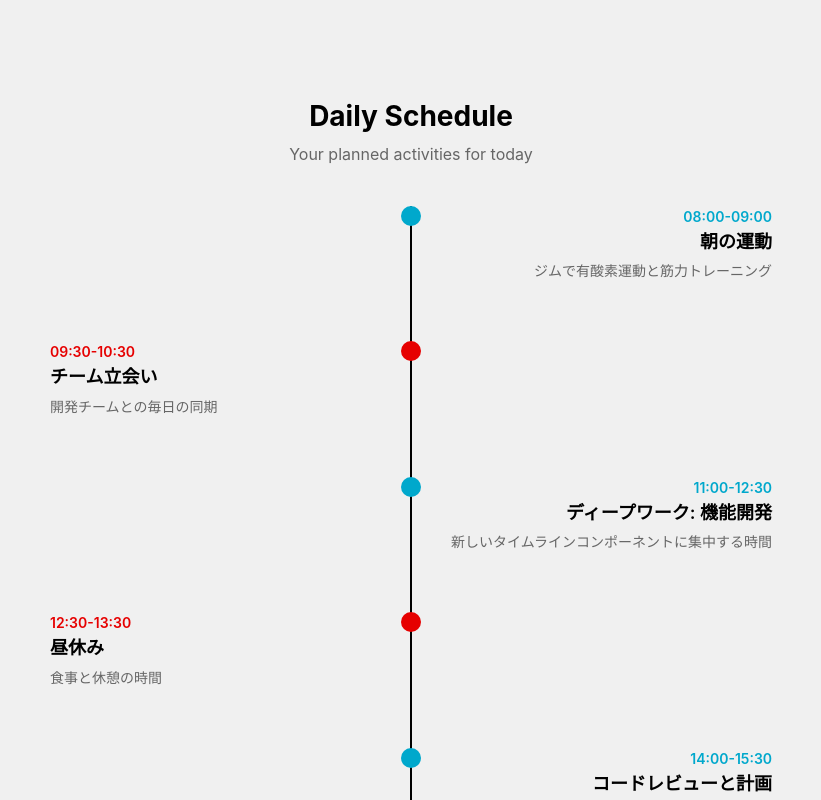
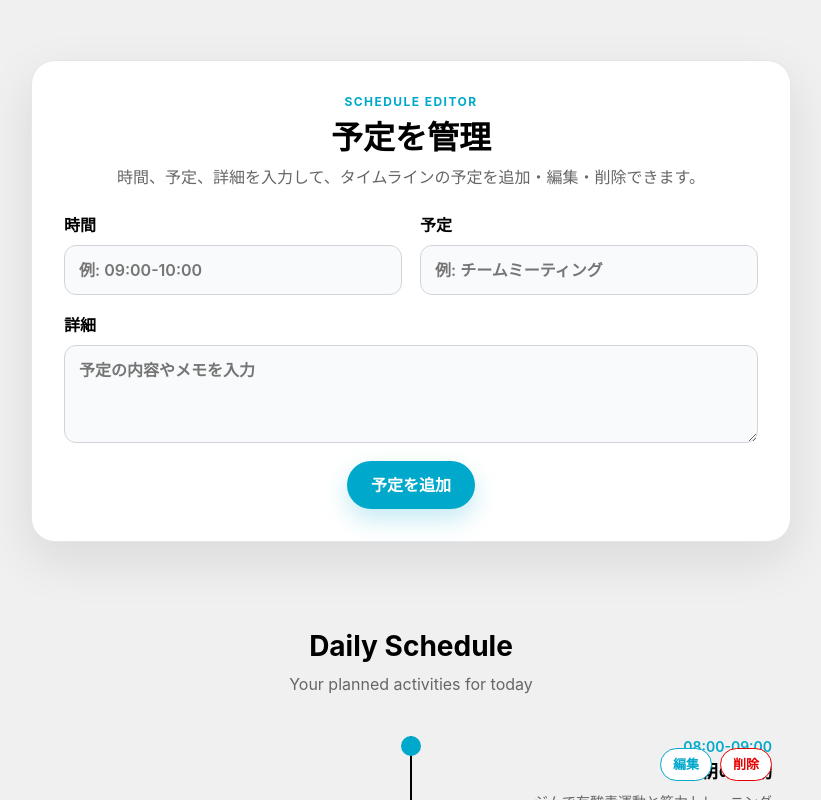
Before and after one commit to techtech0521/schedule-timeline, a React (Vite) app: page / in a window 1280 px wide. Shown: the top 800 px of the page, without its empty margins (229-1050 px from the left). Built offline with nearby package versions, Linux system fonts and the light colour scheme.

Commit message:
Add editable schedule timeline

```diff
--- a/src/App.css
+++ b/src/App.css
@@ -12,3 +12,134 @@
   padding-top: 60px;
   padding-bottom: 60px;
 }
+
+.schedule-editor {
+  width: min(100%, var(--container-max-width));
+  margin-bottom: 48px;
+  padding: 32px;
+  border: 1px solid #e5e7eb;
+  border-radius: 24px;
+  background: #ffffff;
+  box-shadow: 0 18px 50px rgb(15 23 42 / 10%);
+}
+
+.editor-header {
+  margin-bottom: 24px;
+  text-align: center;
+}
+
+.editor-kicker {
+  margin: 0 0 8px;
+  color: var(--node-blue);
+  font-size: 12px;
+  font-weight: 700;
+  letter-spacing: 0.12em;
+  text-transform: uppercase;
+}
+
+.editor-header h1 {
+  margin: 0 0 8px;
+  color: var(--text-primary);
+  font-size: 32px;
+}
+
+.editor-header p:last-child {
+  margin: 0;
+  color: var(--text-secondary);
+}
+
+.schedule-form {
+  display: grid;
+  grid-template-columns: repeat(2, minmax(0, 1fr));
+  gap: 18px;
+}
+
+.form-field {
+  display: flex;
+  flex-direction: column;
+  gap: 8px;
+  color: var(--text-primary);
+  font-weight: 600;
+}
+
+.form-field-full,
+.form-actions {
+  grid-column: 1 / -1;
+}
+
+.form-field input,
+.form-field textarea {
+  width: 100%;
+  border: 1px solid #d1d5db;
+  border-radius: 12px;
+  padding: 12px 14px;
+  color: var(--text-primary);
+  font: inherit;
+  background: #f9fafb;
+  transition:
+    border-color var(--transition-duration) ease,
+    box-shadow var(--transition-duration) ease;
+}
+
+.form-field input:focus,
+.form-field textarea:focus {
+  border-color: var(--node-blue);
+  box-shadow: 0 0 0 3px rgb(0 168 204 / 18%);
+  outline: none;
+}
+
+.form-field textarea {
+  resize: vertical;
+}
+
+.form-actions {
+  display: flex;
+  flex-wrap: wrap;
+  gap: 12px;
+  justify-content: center;
+}
+
+.primary-button,
+.secondary-button {
+  border: 0;
+  border-radius: 999px;
+  padding: 12px 24px;
+  font: inherit;
+  font-weight: 700;
+  cursor: pointer;
+  transition:
+    transform var(--transition-duration) ease,
+    box-shadow var(--transition-duration) ease;
+}
+
+.primary-button {
+  color: #ffffff;
+  background: var(--node-blue);
+  box-shadow: 0 10px 24px rgb(0 168 204 / 24%);
+}
+
+.secondary-button {
+  color: var(--text-primary);
+  background: #e5e7eb;
+}
+
+.primary-button:hover,
+.secondary-button:hover {
+  transform: translateY(-1px);
+}
+
+@media (max-width: 768px) {
+  .container {
+    align-items: stretch;
+    padding-right: 20px;
+    padding-left: 20px;
+  }
+
+  .schedule-editor {
+    padding: 24px;
+  }
+
+  .schedule-form {
+    grid-template-columns: 1fr;
+  }
+}
--- a/src/App.tsx
+++ b/src/App.tsx
@@ -1,21 +1,154 @@
+import { useMemo, useState, type FormEvent } from 'react';
 import { Timeline } from './components/timeline';
 import { mockDailySchedule } from './data/mockEvents';
+import type { ScheduleEvent } from './types/schedule.types';
 import './styles/global.css';
 import './App.css';
+
+type ScheduleFormState = {
+  time: string;
+  title: string;
+  description: string;
+};
+
+const emptyForm: ScheduleFormState = {
+  time: '',
+  title: '',
+  description: ''
+};
+
+const createEventId = () => {
+  if (typeof crypto !== 'undefined' && 'randomUUID' in crypto) {
+    return crypto.randomUUID();
+  }
+
+  return `event-${Date.now()}`;
+};
 
 /**
  * Main App Component
  *
- * Renders the daily schedule timeline with mock data
+ * Renders an editable daily schedule timeline.
  */
 function App() {
+  const [events, setEvents] = useState<ScheduleEvent[]>(mockDailySchedule);
+  const [form, setForm] = useState<ScheduleFormState>(emptyForm);
+  const [editingId, setEditingId] = useState<string | null>(null);
+
+  const isEditing = editingId !== null;
+
+  const sortedEvents = useMemo(() => {
+    return [...events].sort((a, b) => a.time.localeCompare(b.time, 'ja'));
+  }, [events]);
+
+  const resetForm = () => {
+    setForm(emptyForm);
+    setEditingId(null);
+  };
+
+  const handleSubmit = (event: FormEvent<HTMLFormElement>) => {
+    event.preventDefault();
+
+    const nextEvent: ScheduleEvent = {
+      id: editingId ?? createEventId(),
+      time: form.time.trim(),
+      title: form.title.trim(),
+      description: form.description.trim() || undefined,
+      category: 'other'
+    };
+
+    if (isEditing) {
+      setEvents((currentEvents) =>
+        currentEvents.map((currentEvent) =>
+          currentEvent.id === editingId ? nextEvent : currentEvent
+        )
+      );
+    } else {
+      setEvents((currentEvents) => [...currentEvents, nextEvent]);
+    }
+
+    resetForm();
+  };
+
+  const handleEdit = (event: ScheduleEvent) => {
+    setEditingId(event.id);
+    setForm({
+      time: event.time,
+      title: event.title,
+      description: event.description ?? ''
+    });
+  };
+
+  const handleDelete = (id: string) => {
+    setEvents((currentEvents) => currentEvents.filter((event) => event.id !== id));
+
+    if (editingId === id) {
+      resetForm();
+    }
+  };
+
   return (
     <div className="container">
+      <section className="schedule-editor" aria-labelledby="schedule-editor-title">
+        <div className="editor-header">
+          <p className="editor-kicker">Schedule Editor</p>
+          <h1 id="schedule-editor-title">予定を管理</h1>
+          <p>時間、予定、詳細を入力して、タイムラインの予定を追加・編集・削除できます。</p>
+        </div>
+
+        <form className="schedule-form" onSubmit={handleSubmit}>
+          <label className="form-field">
+            <span>時間</span>
+            <input
+              type="text"
+              value={form.time}
+              onChange={(event) => setForm({ ...form, time: event.target.value })}
+              placeholder="例: 09:00-10:00"
+              required
+            />
+          </label>
+
+          <label className="form-field">
+            <span>予定</span>
+            <input
+              type="text"
+              value={form.title}
+              onChange={(event) => setForm({ ...form, title: event.target.value })}
+              placeholder="例: チームミーティング"
+              required
+            />
+          </label>
+
+          <label className="form-field form-field-full">
+            <span>詳細</span>
+            <textarea
+              value={form.description}
+              onChange={(event) => setForm({ ...form, description: event.target.value })}
+              placeholder="予定の内容やメモを入力"
+              rows={3}
+            />
+          </label>
+
+          <div className="form-actions">
+            <button className="primary-button" type="submit">
+              {isEditing ? '予定を更新' : '予定を追加'}
+            </button>
+            {isEditing && (
+              <button className="secondary-button" type="button" onClick={resetForm}>
+                キャンセル
+              </button>
+            )}
+          </div>
+        </form>
+      </section>
+
       <Timeline
-        events={mockDailySchedule}
+        events={sortedEvents}
         title="Daily Schedule"
         subtitle="Your planned activities for today"
         showFooter={true}
+        onEdit={handleEdit}
+        onDelete={handleDelete}
       />
     </div>
   );
--- a/src/components/timeline/Timeline.module.css
+++ b/src/components/timeline/Timeline.module.css
@@ -242,3 +242,55 @@
     font-size: 13px;
   }
 }
+
+/* Edit/delete controls for a schedule item */
+.itemActions {
+  grid-area: content;
+  display: flex;
+  gap: 8px;
+  margin-top: 12px;
+}
+
+.content.left + .itemActions,
+.item.left .itemActions {
+  justify-content: flex-start;
+}
+
+.content.right + .itemActions,
+.item.right .itemActions {
+  justify-content: flex-end;
+}
+
+.actionButton {
+  border: 1px solid var(--node-blue);
+  border-radius: 999px;
+  padding: 6px 12px;
+  color: var(--node-blue);
+  font: inherit;
+  font-size: 13px;
+  font-weight: 700;
+  background: #ffffff;
+  cursor: pointer;
+}
+
+.deleteButton {
+  border-color: var(--node-red);
+  color: var(--node-red);
+}
+
+.actionButton:hover {
+  background: #f3f4f6;
+}
+
+@media (max-width: 768px) {
+  .itemActions {
+    justify-content: flex-start !important;
+    padding-left: 20px;
+  }
+}
+
+@media (max-width: 480px) {
+  .itemActions {
+    padding-left: 12px;
+  }
+}
--- a/src/components/timeline/Timeline.tsx
+++ b/src/components/timeline/Timeline.tsx
@@ -23,7 +23,9 @@ export const Timeline: React.FC<TimelineProps> = ({
   events,
   title,
   subtitle,
-  showFooter = false
+  showFooter = false,
+  onEdit,
+  onDelete
 }) => {
   // Determine node color based on index (even = blue, odd = red)
   const getNodeColor = (index: number): NodeColor => {
@@ -60,6 +62,8 @@ export const Timeline: React.FC<TimelineProps> = ({
             event={event}
             nodeColor={nodeColor}
             position={position}
+            onEdit={onEdit}
+            onDelete={onDelete}
           />
         );
       })}
--- a/src/components/timeline/TimelineItem.tsx
+++ b/src/components/timeline/TimelineItem.tsx
@@ -17,7 +17,9 @@ import styles from './Timeline.module.css';
 export const TimelineItem: React.FC<TimelineItemProps> = ({
   event,
   nodeColor,
-  position
+  position,
+  onEdit,
+  onDelete
 }) => {
   const itemClass = [styles.item, styles[position]].join(' ');
 
@@ -29,6 +31,24 @@ export const TimelineItem: React.FC<TimelineItemProps> = ({
         description={event.description}
         position={position}
       />
+      {(onEdit || onDelete) && (
+        <div className={styles.itemActions} aria-label={`${event.title}の操作`}>
+          {onEdit && (
+            <button type="button" className={styles.actionButton} onClick={() => onEdit(event)}>
+              編集
+            </button>
+          )}
+          {onDelete && (
+            <button
+              type="button"
+              className={[styles.actionButton, styles.deleteButton].join(' ')}
+              onClick={() => onDelete(event.id)}
+            >
+              削除
+            </button>
+          )}
+        </div>
+      )}
       <TimelineNode color={nodeColor} />
     </article>
   );
```
Also changed, not shown: src/types/schedule.types.ts (+8 -0 lines), 1 other file (tests, documents, lock files or other folders).
